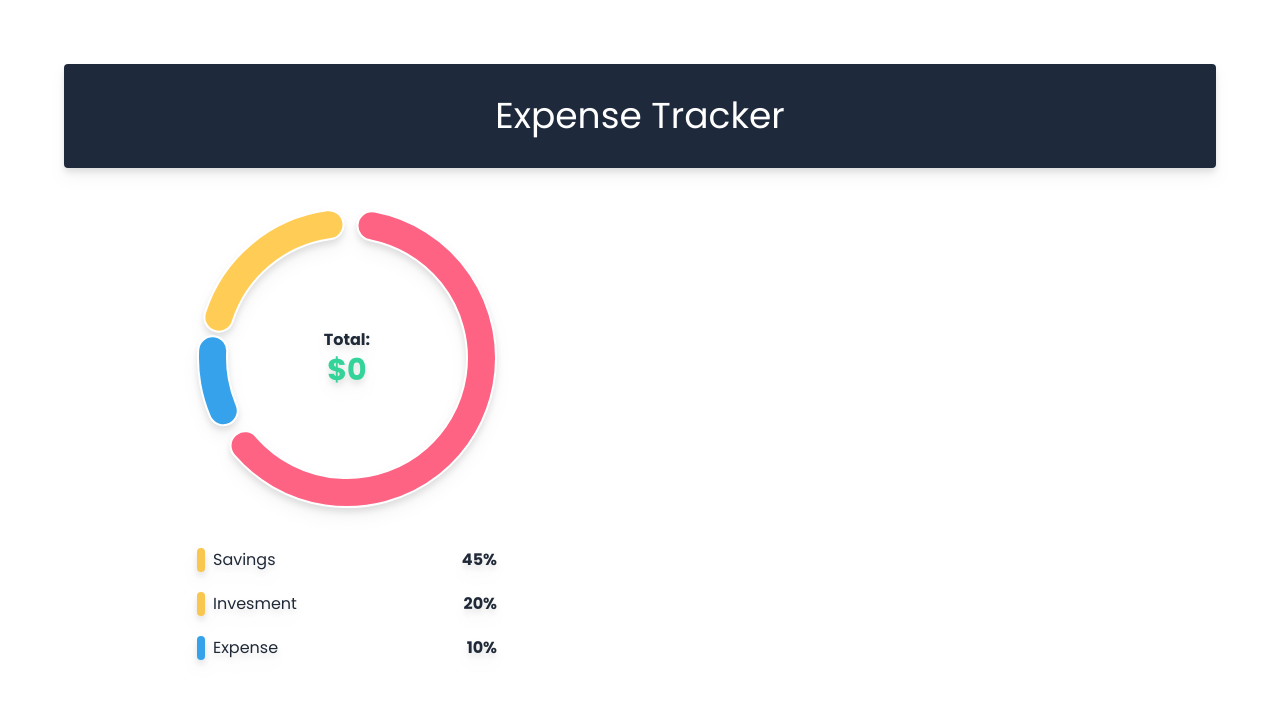
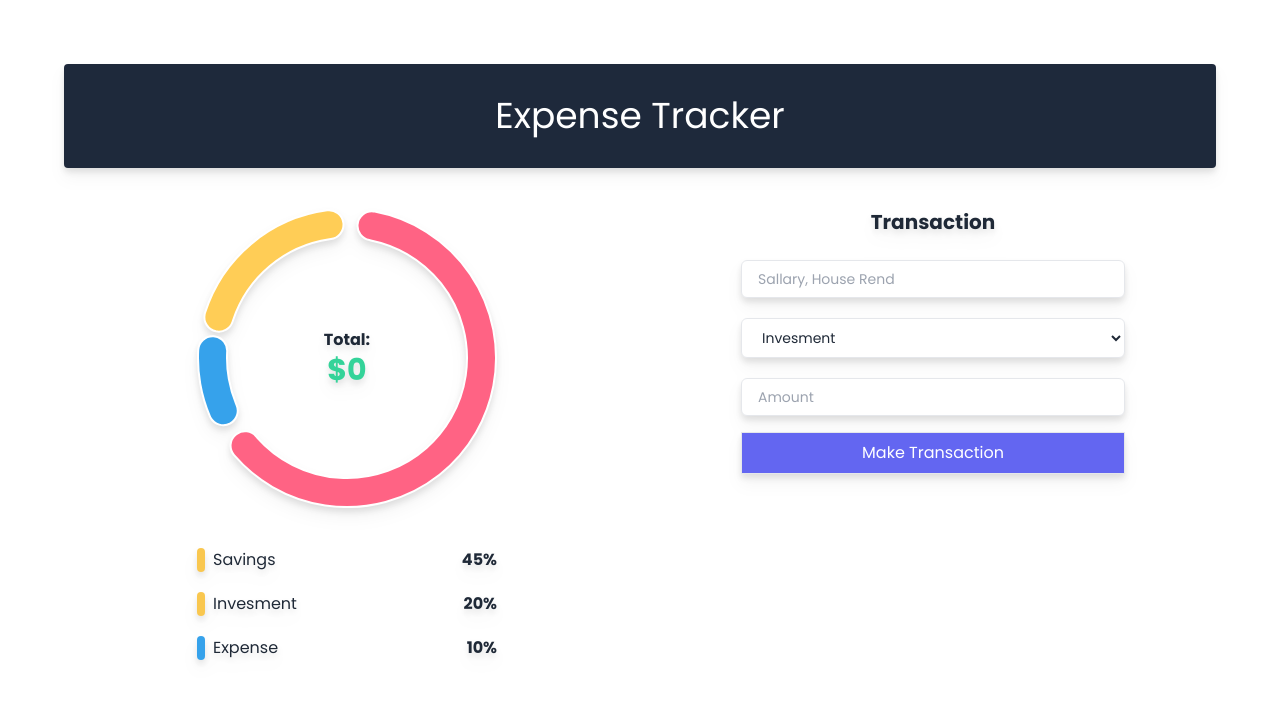
Before and after one commit to rody-huancas/frontend-expense-tracker-mern, a React (Vite) app: page / in a window 1280 px wide. Shown: the top 702 px of the page. Built offline with nearby package versions, Linux system fonts and the light colour scheme.

Commit message:
Add: form component and react-hook-form

```diff
--- a/package.json
+++ b/package.json
@@ -13,7 +13,8 @@
     "chart.js": "^4.4.1",
     "react": "^18.2.0",
     "react-chartjs-2": "^5.2.0",
-    "react-dom": "^18.2.0"
+    "react-dom": "^18.2.0",
+    "react-hook-form": "^7.49.3"
   },
   "devDependencies": {
     "@types/react": "^18.2.43",
--- a/src/App.jsx
+++ b/src/App.jsx
@@ -1,3 +1,4 @@
+import { Form } from "./components/Form";
 import { Graph } from "./components/Graph";
 
 const App = () => {
@@ -14,6 +15,7 @@ const App = () => {
           <Graph />
 
           {/* Form */}
+          <Form />
         </div>
       </div>
     </div>
--- /dev/null
+++ b/src/components/Form.jsx
@@ -0,0 +1,48 @@
+import { useForm } from "react-hook-form";
+
+export const Form = () => {
+  const { register, handleSubmit, resetField } = useForm();
+  const onSubmit = (data) => {
+    console.log(data);
+  };
+  return (
+    <>
+      <div className="form max-w-sm mx-auto w-96">
+        <h1 className="font-bold pb-5 text-xl">Transaction</h1>
+        <form id="form" onSubmit={handleSubmit(onSubmit)}>
+          <div className="grid gap-4">
+            <div className="input-group">
+              <input
+                type="text"
+                {...register("name")}
+                placeholder="Sallary, House Rend"
+                className="form-input"
+              />
+            </div>
+            <select className="form-input" {...register("type")}>
+              <option value="Invesment" defaultValue>
+                Invesment
+              </option>
+              <option value="Expense">Expense</option>
+              <option value="Savings">Savings</option>
+            </select>
+            <div className="input-group">
+              <input
+                type="text"
+                placeholder="Amount"
+                {...register("amount")}
+                className="form-input"
+              />
+            </div>
+
+            <div className="submit-btn">
+              <button className="border py-2 text-white bg-indigo-500 w-full">
+                Make Transaction
+              </button>
+            </div>
+          </div>
+        </form>
+      </div>
+    </>
+  );
+};
--- a/src/index.css
+++ b/src/index.css
@@ -35,3 +35,7 @@
     margin-left: auto;
     margin-right: auto;
 }
+
+.form-input {
+    @apply mt-1 block w-full py-2 px-4 border border-gray-200 bg-white rounded-md focus:outline-none focus:ring-indigo-500 sm:text-sm
+}
```
Also changed, not shown: 1 other file (tests, documents, lock files or other folders).
